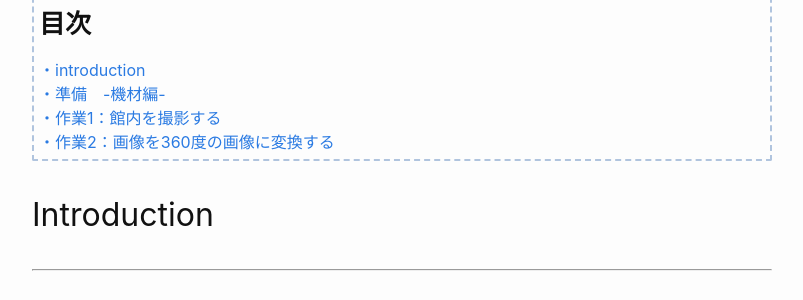
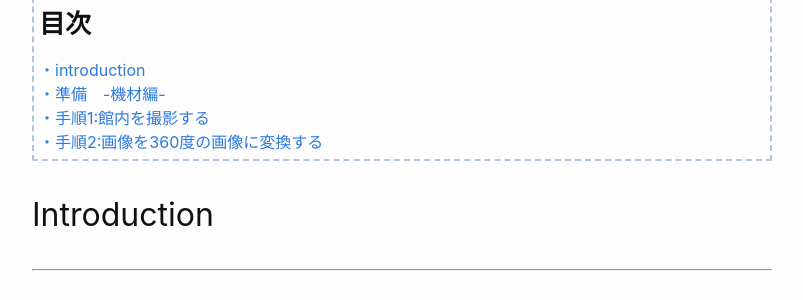
Before and after one commit to mocha-kanano/SHIORI.github.io, a Jekyll site: the page built from _posts/2022-10-19-super-short-article.md, in a window 1280 px wide and 900 px high, scrolled down 340 px. Shown: the part 152-452 px from the top of the window, without its empty margins (238-1041 px from the left). Built offline with Jekyll 4.4.1, drawn with Linux system fonts in a browser that asks for light colours; some of the changed text lies outside the part shown.

Commit message:
Update 2022-10-19-super-short-article.md

```diff
--- a/_posts/2022-10-19-super-short-article.md
+++ b/_posts/2022-10-19-super-short-article.md
@@ -19,8 +19,8 @@ categories: Google
 <h3><b>目次</b></h3>
 <a href="#intro">・introduction </a><br>
 <a href="#ready">・準備　-機材編- </a><br>
-<a href="#photo">・作業1：館内を撮影する </a> <br>
-<a href="#install">・作業2：画像を360度の画像に変換する</a> <br>
+<a href="#photo">・手順1:館内を撮影する </a> <br>
+<a href="#install">・手順2:画像を360度の画像に変換する</a> <br>
 </div>
 
 <h2 id="intro">Introduction</h2>
@@ -74,7 +74,7 @@ Googleストリートビューに写真を載せるには、360度画像とい
 
 ※ハンディカム・アクションカメラで撮影する場合、三脚を付けることができないため、回転式のオフィスチェアに座って周りながら撮影しました。(意外と綺麗に撮影できました。) <br>
 <br>
-<h2 id="install">作業2：画像を360度の画像に変換する</h2>
+<h2 id="install">手順2：画像を360度の画像に変換する</h2>
  <hr>
 手順①　PCにMicrosoft ICE（編集ソフト）をインストールする<br>
 <br>
```
